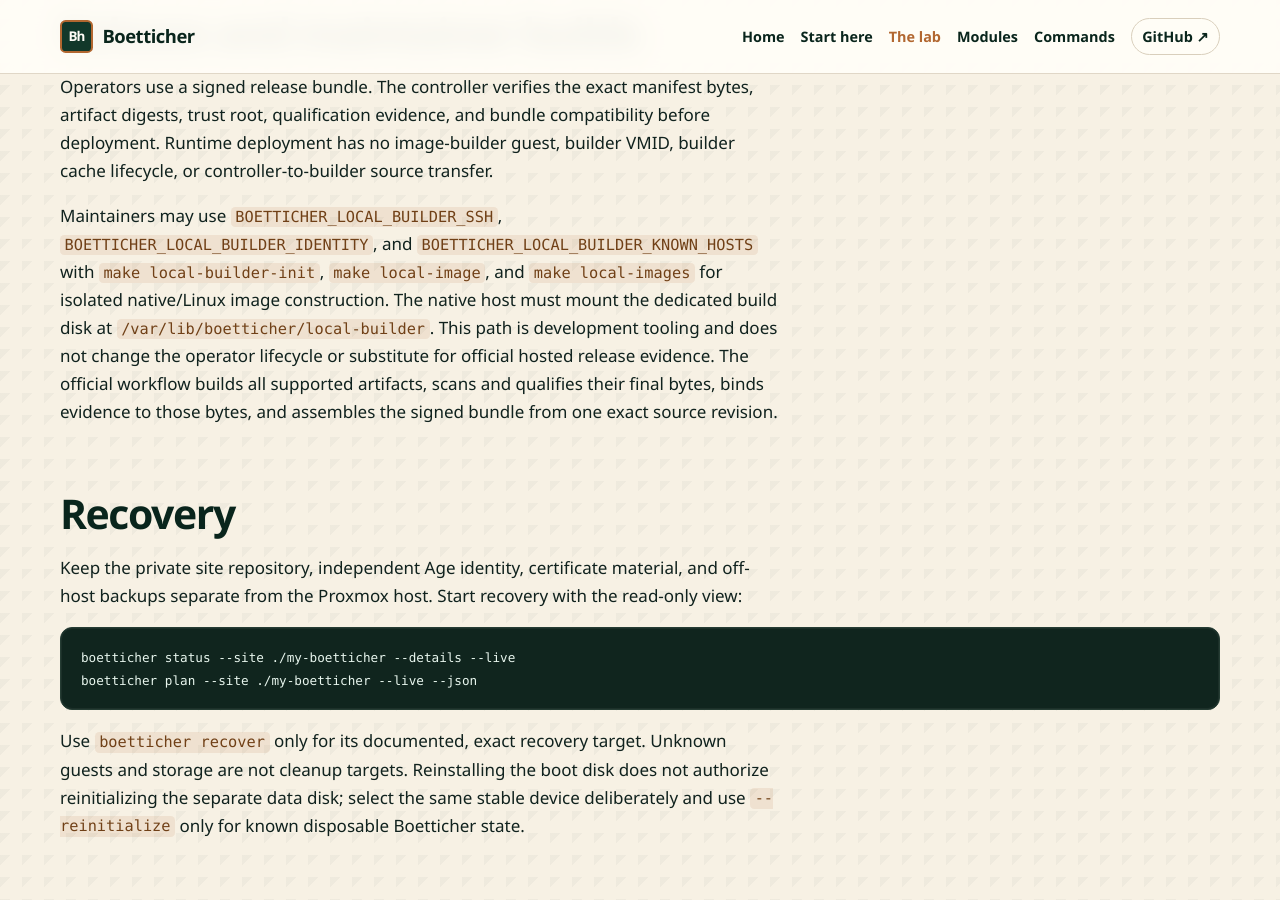
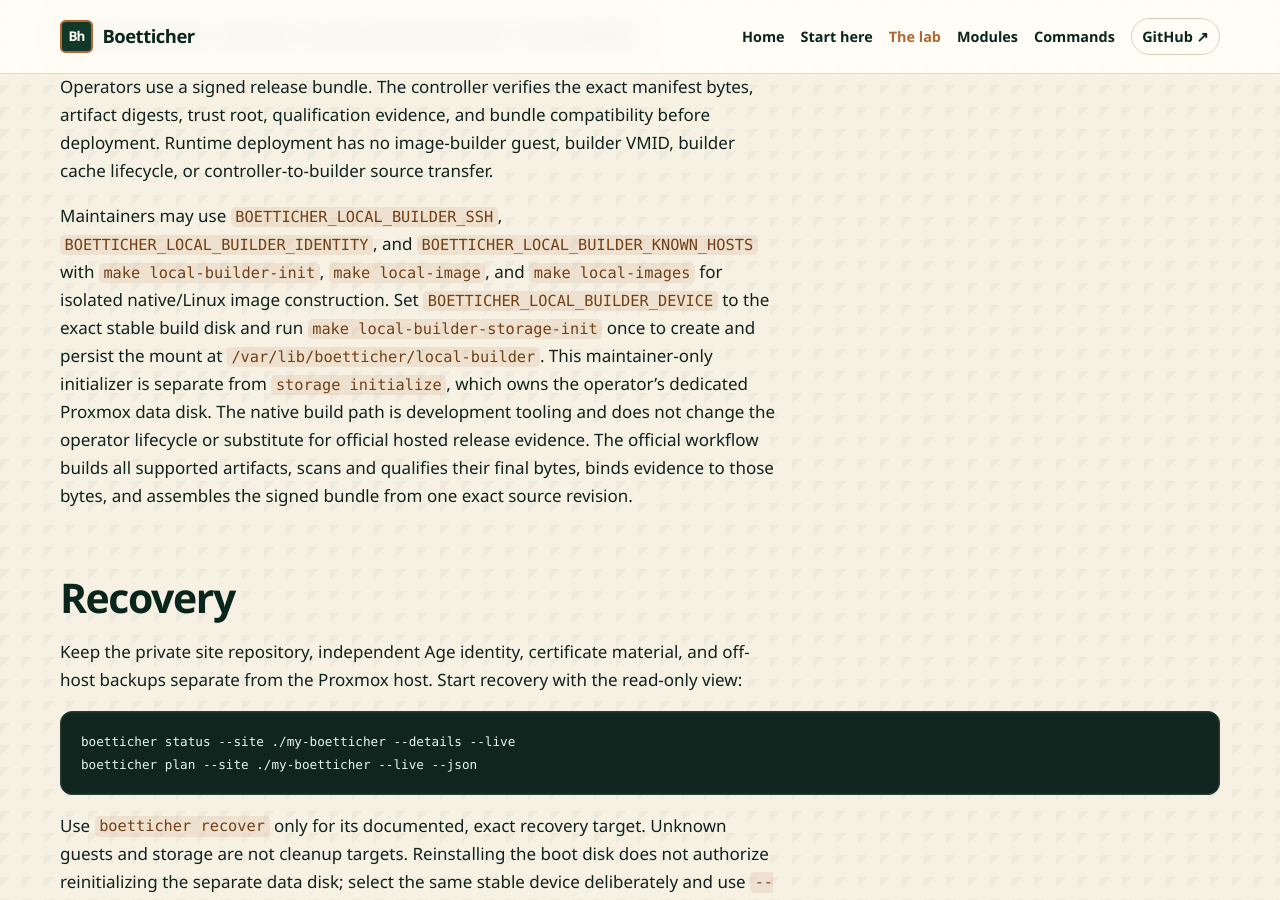
Before and after one commit to gofastercloud/boetticher, a Jekyll site: the page built from docs/lab.md, in a window 1280 px wide and 900 px high, scrolled down 4205 px. Built offline with Jekyll 4.4.1, drawn with Linux system fonts in a browser that asks for light colours.

Commit message:
Add managed native builder disk setup

```diff
--- a/docs/lab.md
+++ b/docs/lab.md
@@ -148,9 +148,12 @@ Maintainers may use `BOETTICHER_LOCAL_BUILDER_SSH`,
 `BOETTICHER_LOCAL_BUILDER_IDENTITY`, and
 `BOETTICHER_LOCAL_BUILDER_KNOWN_HOSTS` with `make local-builder-init`,
 `make local-image`, and `make local-images` for isolated native/Linux image
-construction. The native host must mount the dedicated build disk at
-`/var/lib/boetticher/local-builder`. This path is development tooling and does
-not change the operator lifecycle or substitute for official hosted release
+construction. Set `BOETTICHER_LOCAL_BUILDER_DEVICE` to the exact stable build
+disk and run `make local-builder-storage-init` once to create and persist the
+mount at `/var/lib/boetticher/local-builder`. This maintainer-only initializer
+is separate from `storage initialize`, which owns the operator's dedicated
+Proxmox data disk. The native build path is development tooling and does not
+change the operator lifecycle or substitute for official hosted release
 evidence. The official workflow builds all
 supported artifacts, scans and qualifies their final bytes, binds evidence to
 those bytes, and assembles the signed bundle from one exact source revision.
```
Also changed, not shown: docs/start.md (+9 -0 lines), 4 other files.
